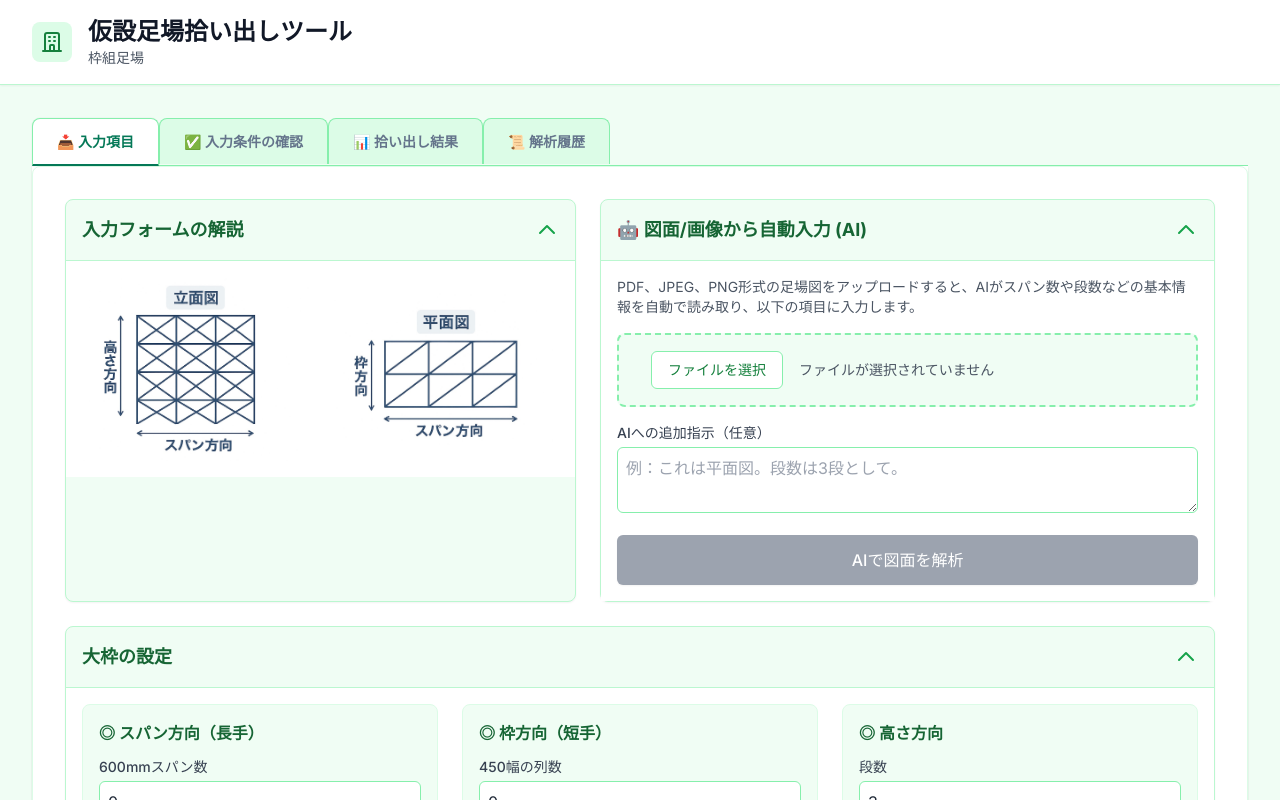
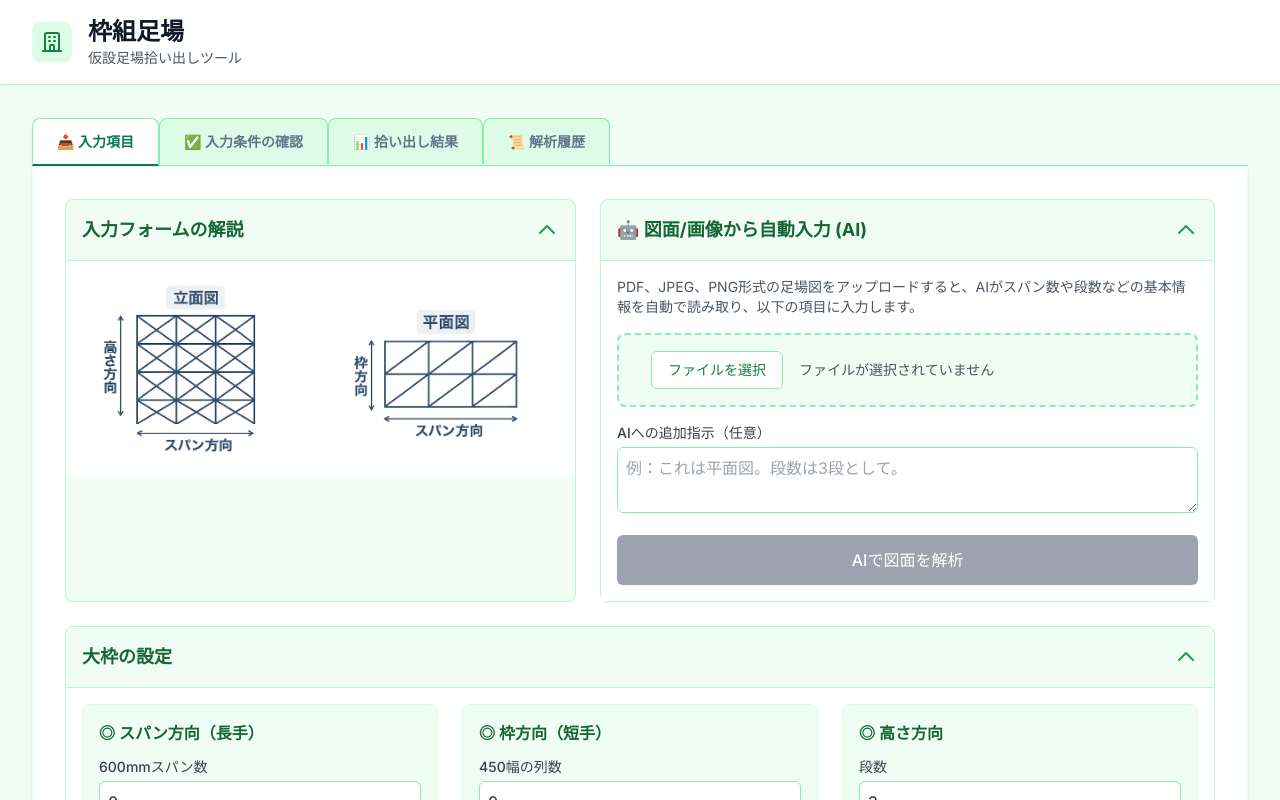
Before and after one commit to terunosuke/frame-scaffold, a React (Vite) app: page / in a window 1280 px wide. Shown: the top 800 px of the page. Built offline with nearby package versions, Linux system fonts and the light colour scheme.

Commit message:
題名変更

```diff
--- a/App.tsx
+++ b/App.tsx
@@ -228,8 +228,8 @@ const App: React.FC = () => {
                             </svg>
                         </div>
                         <div>
-                            <h1 className="text-2xl font-bold text-gray-900">仮設足場拾い出しツール</h1>
-                            <p className="text-sm text-gray-600">枠組足場</p>
+                            <h1 className="text-2xl font-bold text-gray-900">枠組足場</h1>
+                            <p className="text-sm text-gray-600">仮設足場拾い出しツール</p>
                         </div>
                     </div>
                 </div>
--- a/index.html
+++ b/index.html
@@ -4,7 +4,7 @@
     <meta charset="UTF-8" />
     <link rel="icon" type="image/svg+xml" href="/vite.svg" />
     <meta name="viewport" content="width=device-width, initial-scale=1.0" />
-    <title>仮設足場拾い出しツール</title>
+    <title>枠組足場拾い出しツール</title>
     <script src="https://cdn.tailwindcss.com"></script>
     <script>
       tailwind.config = {
--- a/package.json
+++ b/package.json
@@ -1,5 +1,5 @@
 {
-  "name": "GitHub_アルバトロス",
+  "name": "GitHub_枠組",
   "private": true,
   "version": "0.0.0",
   "type": "module",
```
Also changed, not shown: 1 other file (tests, documents, lock files or other folders).
